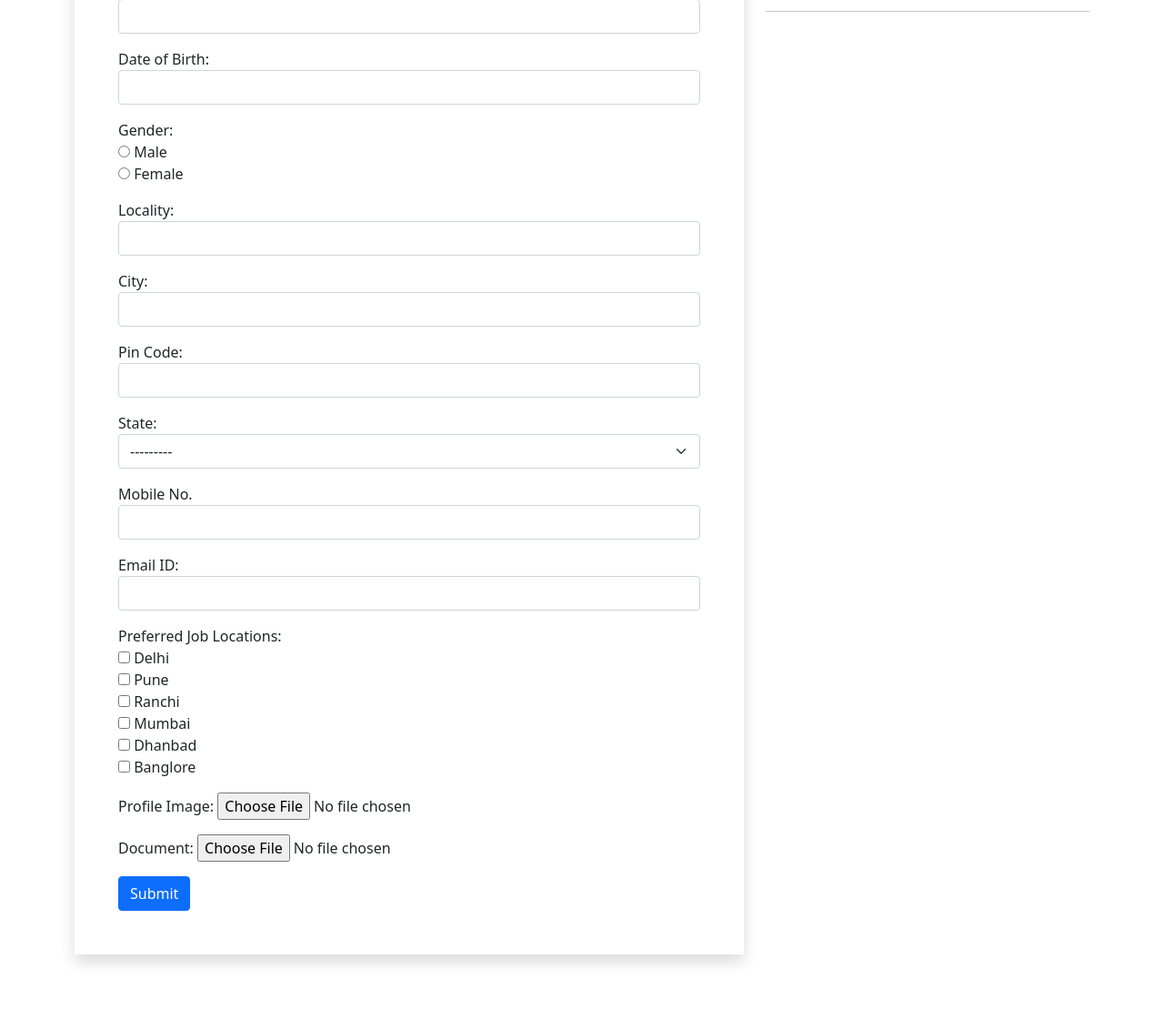
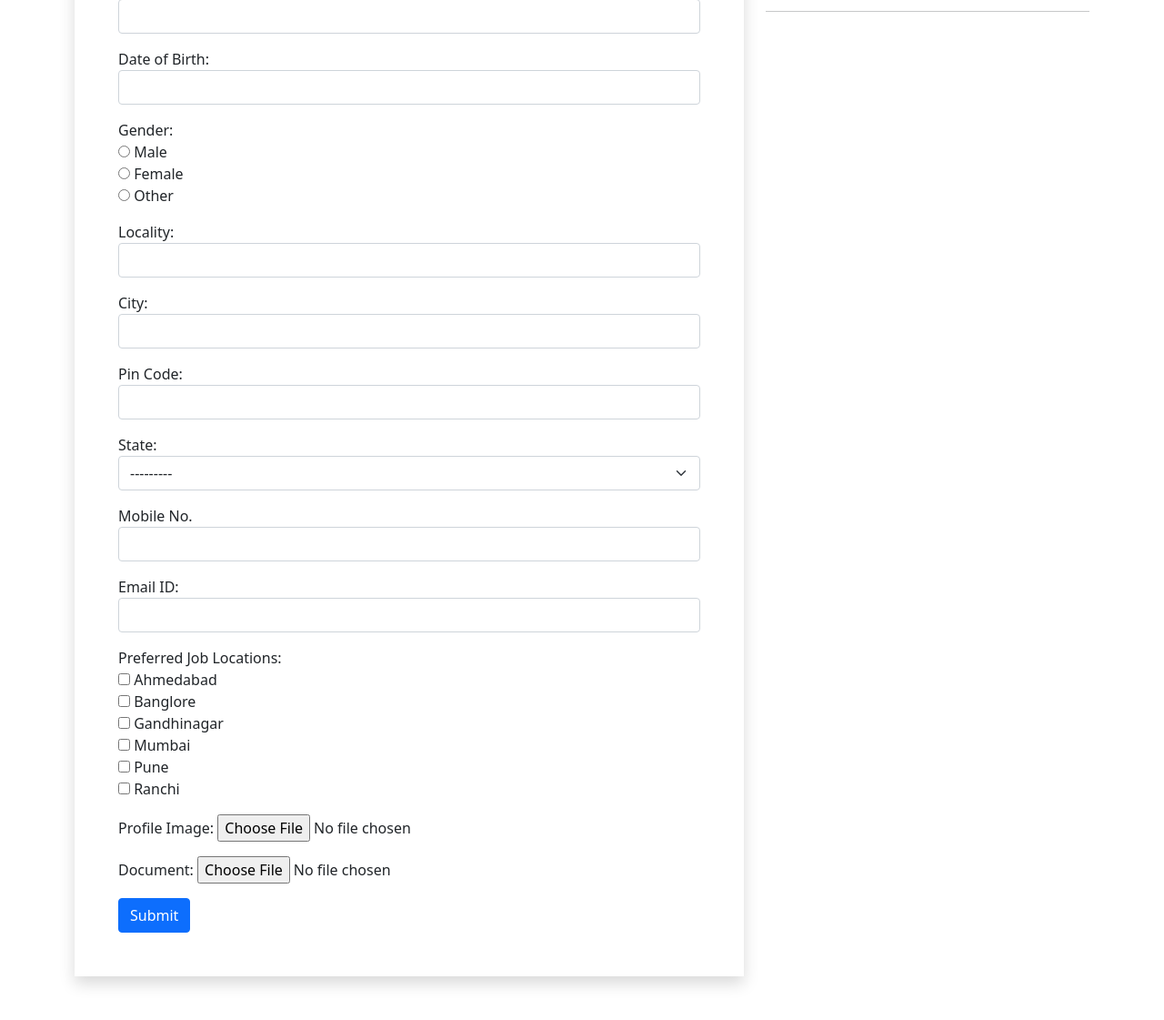
Before and after one commit to d8499/Resume-Builder-Django-Project-, a Django app: page / in a window 1280 px wide. Shown: the part 161-1282 px from the top of the page at 91% size. Before the commit the page ends 1222 px from the top, so only its background shows below. Run offline with Django 4.2, Linux system fonts and the light colour scheme; data comes from the database, SQL or seed files in the repository; both versions use the stored data as it was after the commit; some libraries are stand-ins or nearby versions.

Commit message:
Submitting Form Data Complete

```diff
--- a/resumeBuilderProj/myapp/forms.py
+++ b/resumeBuilderProj/myapp/forms.py
@@ -4,16 +4,17 @@ from .models import Resume
 
 GENDER_CHOICES = [
  ('Male', 'Male'),
- ('Female', 'Female')
+ ('Female', 'Female'),
+ ('Other', 'Other')
 ]
 
 JOB_CITY_CHOICE = [
- ('Delhi', 'Delhi'),
+ ('Ahmedabad', 'Ahmedabad'),
+ ('Banglore', 'Banglore'),
+ ('Gandhinagar', 'Gandhinagar'),
+ ('Mumbai', 'Mumbai'),
  ('Pune', 'Pune'),
- ('Ranchi', 'Ranchi'),
- ('Mumbai', 'Mumbai'),
- ('Dhanbad', 'Dhanbad'),
- ('Banglore', 'Banglore')
+ ('Ranchi', 'Ranchi')
 ]
 
 # Custom Django form Here
--- /dev/null
+++ b/resumeBuilderProj/myapp/static/myapp/css/style.css
@@ -0,0 +1,12 @@
+#id_gender, #id_job_city{
+    list-style-type: none;
+    /* display: inline-flex; */ /* TO MAKE IN 1 LINE both gender & Job cities */
+   }
+
+   #id_gender > li {
+    padding-left: 10px;
+   }
+
+   #id_job_city > li {
+    padding-left: 10px;
+   }
--- a/resumeBuilderProj/myapp/templates/myapp/home.html
+++ b/resumeBuilderProj/myapp/templates/myapp/home.html
@@ -1,5 +1,7 @@
 <!DOCTYPE html>
+
 {% load static %}
+
 <html lang="en">
 <head>
  <meta charset="UTF-8">
@@ -7,7 +9,9 @@
  <meta name="viewport" content="width=device-width, initial-scale=1.0">
  <link href="https://cdn.jsdelivr.net/npm/bootstrap@5.0.0-beta2/dist/css/bootstrap.min.css" rel="stylesheet" integrity="sha384-BmbxuPwQa2lc/FVzBcNJ7UAyJxM6wuqIj61tLrc4wSX0szH/Ev+nYRRuWlolflfl" crossorigin="anonymous">
  <link rel="stylesheet" href="//code.jquery.com/ui/1.12.1/themes/base/jquery-ui.css">
+
  <link rel="stylesheet" href="{% static 'myapp/css/style.css' %}">
+
  <title>Resume Builder</title>
 </head>
 <body>
--- a/resumeBuilderProj/resumeBuilderProj/urls.py
+++ b/resumeBuilderProj/resumeBuilderProj/urls.py
@@ -17,9 +17,12 @@ from django.contrib import admin
 from django.urls import path
 from myapp import views
 
+from django.conf import settings
+from django.conf.urls.static import static
 
 urlpatterns = [
     path('admin/', admin.site.urls),
     path('', views.HomeView.as_view(), name='home'),
+    path('<int:pk>', views.CandidateView.as_view(), name='candidate')
 
-]
+] + static(settings.MEDIA_URL, document_root=settings.MEDIA_ROOT)
```
Also changed, not shown: resumeBuilderProj/db.sqlite3, resumeBuilderProj/profileimg/boy2.jpg (added), resumeBuilderProj/profileimg/boy2_FJoR9ba.jpg (added), resumeBuilderProj/profileimg/boy2_PGdDqeQ.jpg (added), 3 other files.
